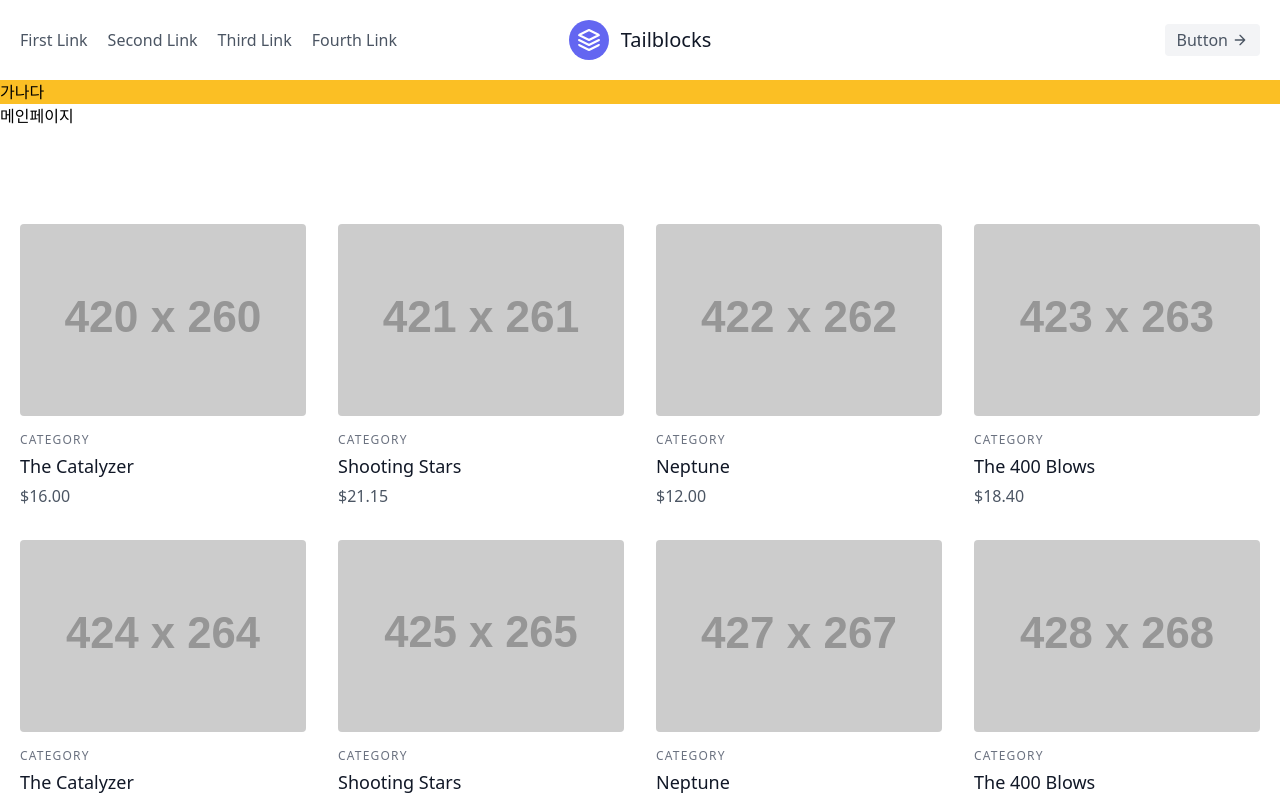
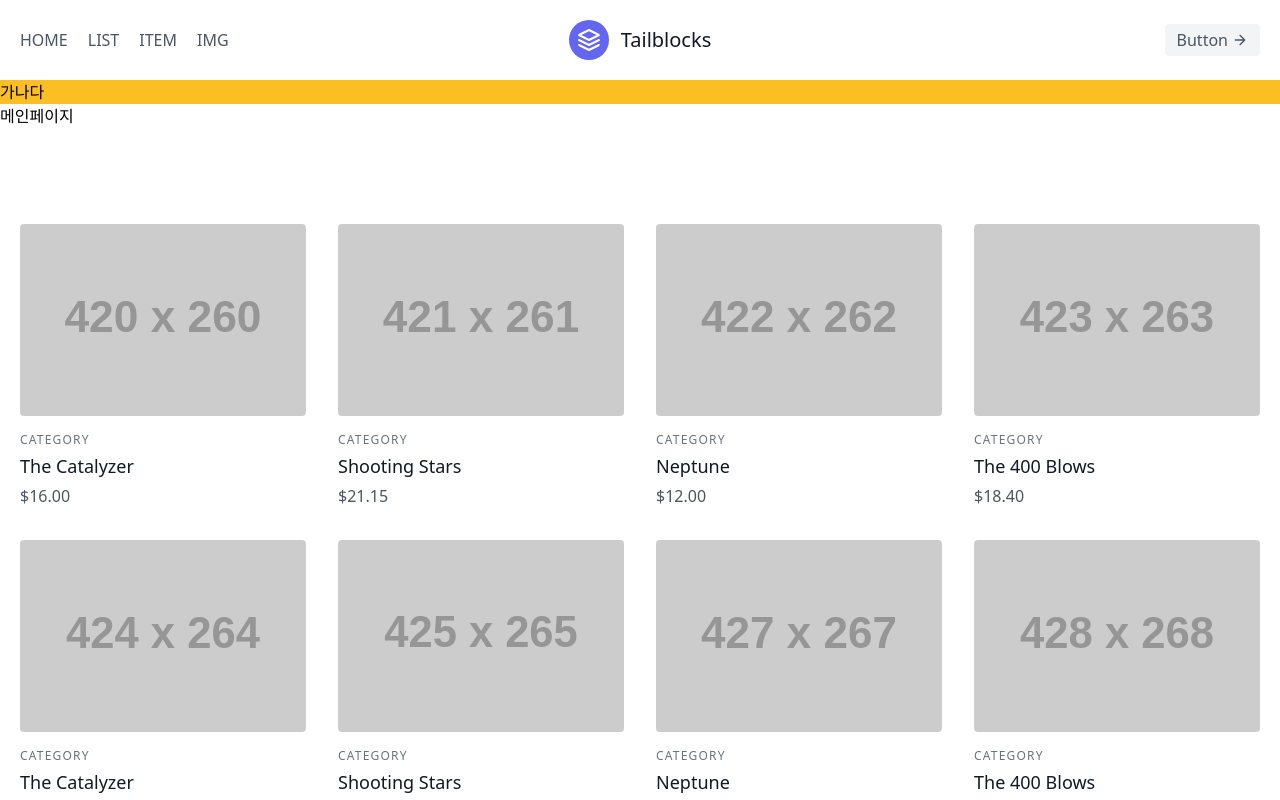
Before and after one commit to seeoya/newshop, a Next.js app: page / in a window 1280 px wide. Shown: the top 800 px of the page. Built offline with nearby package versions, Linux system fonts and the light colour scheme.

Commit message:
메뉴 변경

```diff
--- a/components/Header.tsx
+++ b/components/Header.tsx
@@ -5,10 +5,18 @@ export default function Header() {
         <header className="text-gray-600 body-font">
             <div className="container mx-auto flex flex-wrap p-5 flex-col md:flex-row items-center">
                 <nav className="flex lg:w-2/5 flex-wrap items-center text-base md:ml-auto">
-                    <Link href="/" className="mr-5 hover:text-gray-900">First Link</Link>
-                    <Link href="/list" className="mr-5 hover:text-gray-900">Second Link</Link>
-                    <Link href="/item/asdsad" className="mr-5 hover:text-gray-900">Third Link</Link>
-                    <Link href="/img" className="hover:text-gray-900">Fourth Link</Link>
+                    <Link href="/" className="mr-5 hover:text-gray-900">
+                        HOME
+                    </Link>
+                    <Link href="/list" className="mr-5 hover:text-gray-900">
+                        LIST
+                    </Link>
+                    <Link href="/item/item1" className="mr-5 hover:text-gray-900">
+                        ITEM
+                    </Link>
+                    <Link href="/img" className="hover:text-gray-900">
+                        IMG
+                    </Link>
                 </nav>
                 <a className="flex order-first lg:order-none lg:w-1/5 title-font font-medium items-center text-gray-900 lg:items-center lg:justify-center mb-4 md:mb-0">
                     <svg xmlns="http://www.w3.org/2000/svg" fill="none" stroke="currentColor" strokeLinecap="round" strokeLinejoin="round" strokeWidth="2" className="w-10 h-10 text-white p-2 bg-indigo-500 rounded-full" viewBox="0 0 24 24">
```
